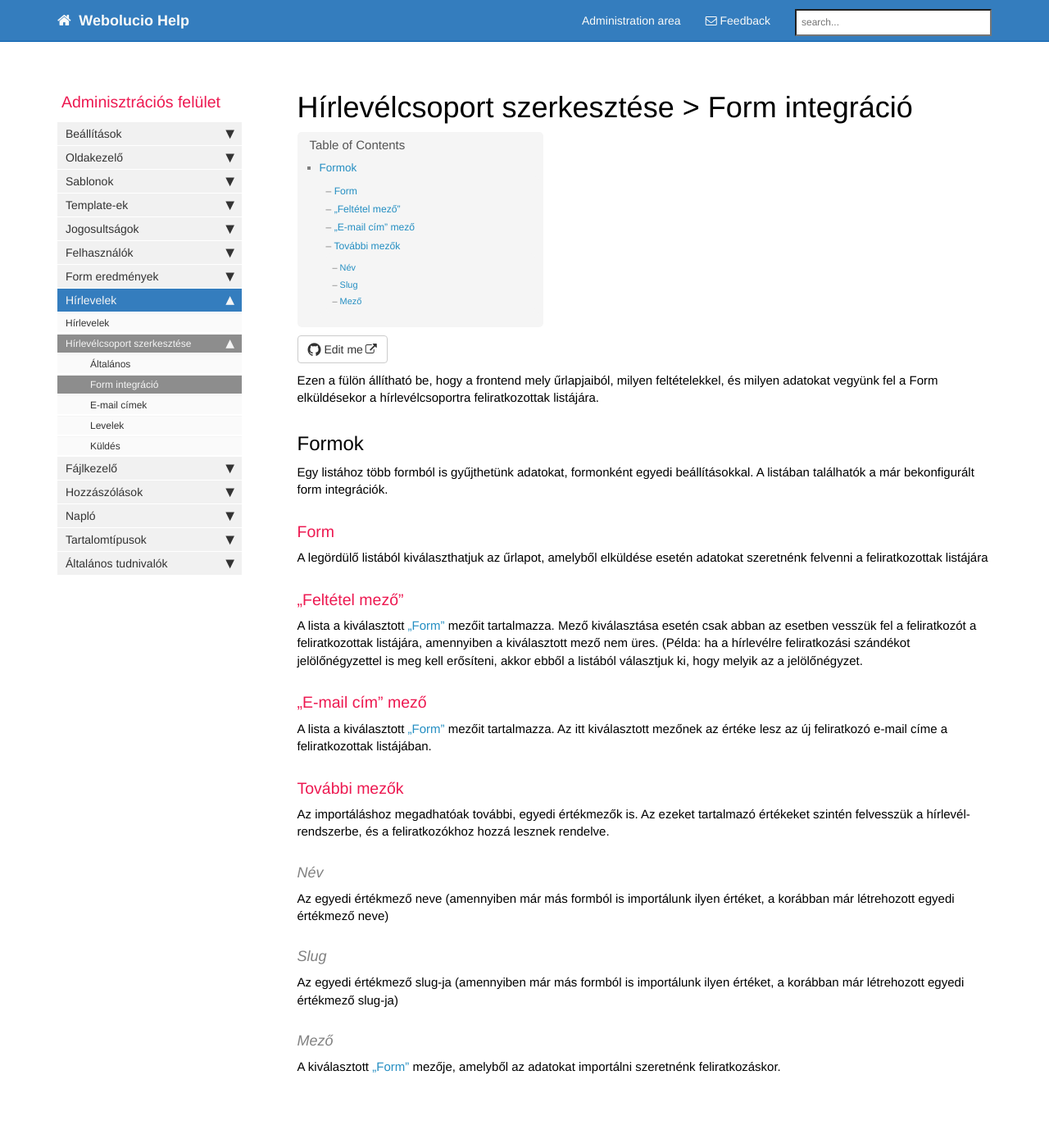
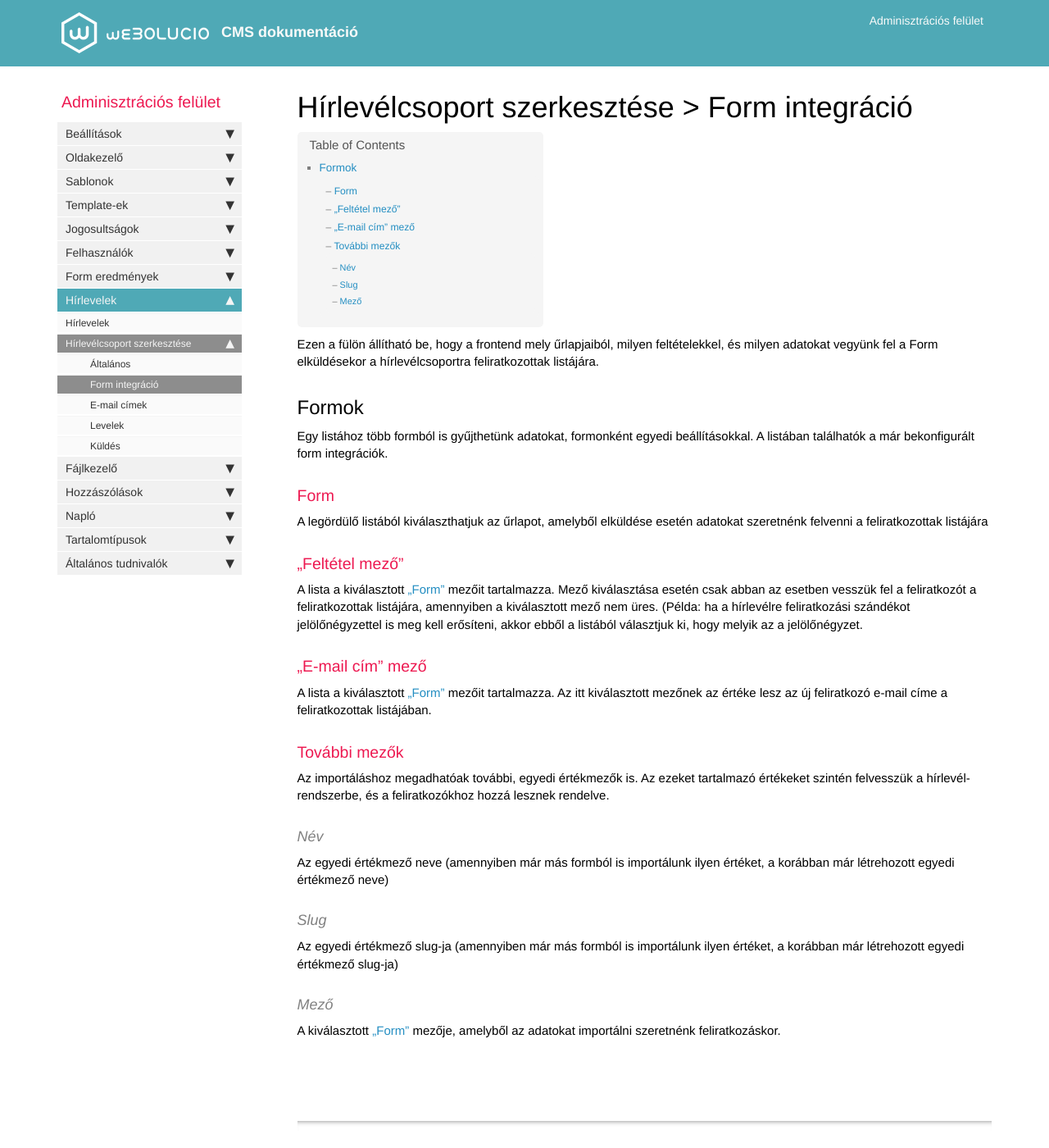
Before and after one commit to srggroup/webolucio.github.io, a Jekyll site: the page built from pages/cmsadmin/newsletters/cmsadmin_newsletters_form.md, in a window 1280 px wide and 1400 px high. Shown: the whole window at 82% size. Built offline with Jekyll 4.4.1, drawn with Linux system fonts in a browser that asks for light colours; nearby versions of some CDN libraries; comment, search, counter and statistics services are not loaded.

Commit message:
Small facelift

```diff
--- a/_config.yml
+++ b/_config.yml
@@ -3,16 +3,16 @@ repository: srggroup/srgcms2
 output: web
 # this property is useful for conditional filtering of content that is separate from the PDF.
 
-topnav_title: Webolucio Help
+topnav_title: CMS dokumentáció
 # this appears on the top navigation bar next to the home button
 
-site_title: Webolucio User Documentations
+site_title: Webolucio Felhasználói dokumentáció
 # this appears in the html browser tab for the site title (seen mostly by search engines, not users)
 
 company_name: SRG Group Kft.
 # this appears in the footer
 
-github_editme_path: srggroup/srgcms2
+#github_editme_path: srggroup/srgcms2
 # if you're using Github, provide the basepath to the branch you've created for reviews, following the sample here. if not, leave this value blank.
 
 # disqus_shortname: idrbwjekyll
@@ -34,7 +34,7 @@ feedback_subject_line: Webolucio Help
 feedback_email: dev@srg.hu
 # used as a contact email for the Feedback link in the top navigation bar
 
-# feedback_disable: true
+feedback_disable: true
 # if you uncomment the previous line, the Feedback link gets removed
 
 # feedback_text: "Need help?"
--- a/_data/topnav.yml
+++ b/_data/topnav.yml
@@ -3,5 +3,5 @@
 topnav:
 - title: Topnav
   items:
-    - title: Administration area
+    - title: Adminisztrációs felület
       url: /cmsadmin_index.html
--- a/_includes/head.html
+++ b/_includes/head.html
@@ -12,7 +12,7 @@
 <link rel="stylesheet" href="{{ "css/modern-business.css" }}">
 <link rel="stylesheet" href="{{ "css/lavish-bootstrap.css" }}">
 <link rel="stylesheet" href="{{ "css/customstyles.css" }}">
-<link rel="stylesheet" href="{{ "css/theme-blue.css" }}">
+<link rel="stylesheet" href="{{ "css/theme-webolucio.css" }}">
 
 <script src="https://cdnjs.cloudflare.com/ajax/libs/jquery/2.1.4/jquery.min.js"></script>
 <script src="https://cdnjs.cloudflare.com/ajax/libs/jquery-cookie/1.4.1/jquery.cookie.min.js"></script>
--- a/_includes/topnav.html
+++ b/_includes/topnav.html
@@ -8,7 +8,7 @@
                 <span class="icon-bar"></span>
                 <span class="icon-bar"></span>
             </button>
-            <a class="fa fa-home fa-lg navbar-brand" href="index.html">&nbsp;<span class="projectTitle"> {{site.topnav_title}}</span></a>
+            <a class="navbar-brand" href="index.html">&nbsp;<img src="/images/webolucio_logo_white.png"/>&nbsp;&nbsp;<span class="projectTitle"> {{site.topnav_title}}</span></a>
         </div>
         <div class="collapse navbar-collapse" id="bs-example-navbar-collapse-1">
             <ul class="nav navbar-nav navbar-right">
@@ -48,26 +48,26 @@
 			{% include feedback.html %}
 		{% endif %}
                 <!--comment out this block if you want to hide search-->
-                <li>
-                    <!--start search-->
-                    <div id="search-demo-container">
-                        <input type="text" id="search-input" placeholder="{{site.data.strings.search_placeholder_text}}">
-                        <ul id="results-container"></ul>
-                    </div>
-                    <script src="{{ "js/jekyll-search.js"}}" type="text/javascript"></script>
-                    <script type="text/javascript">
-                            SimpleJekyllSearch.init({
-                                searchInput: document.getElementById('search-input'),
-                                resultsContainer: document.getElementById('results-container'),
-                                dataSource: '{{ "search.json" }}',
-                                searchResultTemplate: '<li><a href="{url}" title="{{page.title | replace: "'", "\"}}">{title}</a></li>',
-                    noResultsText: '{{site.data.strings.search_no_results_text}}',
-                            limit: 10,
-                            fuzzy: true,
-                    })
-                    </script>
-                    <!--end search-->
-                </li>
+                <!--<li>-->
+                    <!--&lt;!&ndash;start search&ndash;&gt;-->
+                    <!--<div id="search-demo-container">-->
+                        <!--<input type="text" id="search-input" placeholder="{{site.data.strings.search_placeholder_text}}">-->
+                        <!--<ul id="results-container"></ul>-->
+                    <!--</div>-->
+                    <!--<script src="{{ "js/jekyll-search.js"}}" type="text/javascript"></script>-->
+                    <!--<script type="text/javascript">-->
+                            <!--SimpleJekyllSearch.init({-->
+                                <!--searchInput: document.getElementById('search-input'),-->
+                                <!--resultsContainer: document.getElementById('results-container'),-->
+                                <!--dataSource: '{{ "search.json" }}',-->
+                                <!--searchResultTemplate: '<li><a href="{url}" title="{{page.title | replace: "'", "\"}}">{title}</a></li>',-->
+                    <!--noResultsText: '{{site.data.strings.search_no_results_text}}',-->
+                            <!--limit: 10,-->
+                            <!--fuzzy: true,-->
+                    <!--})-->
+                    <!--</script>-->
+                    <!--&lt;!&ndash;end search&ndash;&gt;-->
+                <!--</li>-->
             </ul>
         </div>
         </div>
--- /dev/null
+++ b/css/theme-webolucio.css
@@ -0,0 +1,103 @@
+.summary {
+    color: #808080;
+    border-left: 5px solid #ED1951;
+    font-size:16px;
+}
+
+
+h3 {color: #ED1951; }
+h4 {color: #808080; }
+
+.nav-tabs > li.active > a, .nav-tabs > li.active > a:hover, .nav-tabs > li.active > a:focus {
+    background-color: #4fa9b6;
+    color: white;
+}
+
+.nav > li.active > a {
+    background-color: #4fa9b6;
+}
+
+.nav > li > a:hover {
+    background-color: #4fa9b6;
+}
+
+div.navbar-collapse .dropdown-menu > li > a:hover {
+    background-color: #4fa9b6;
+}
+
+.nav li.thirdlevel > a {
+    background-color: #FAFAFA !important;
+    color: #4fa9b6;
+    font-weight: bold;
+}
+
+a[data-toggle="tooltip"] {
+    color: #649345;
+    font-style: italic;
+    cursor: default;
+}
+
+.navbar-inverse {
+    background-color: #4fa9b6;
+    border-color: #4fa9b6;
+}
+
+.navbar-inverse .navbar-nav > .open > a, .navbar-inverse .navbar-nav > .open > a:hover, .navbar-inverse .navbar-nav > .open > a:focus {
+    color: #4fa9b6;
+}
+
+.navbar-inverse .navbar-nav > .open > a, .navbar-inverse .navbar-nav > .open > a:hover, .navbar-inverse .navbar-nav > .open > a:focus {
+    background-color: #4fa9b6;
+    color: #ffffff;
+}
+
+/* not sure if using this ...*/
+.navbar-inverse .navbar-collapse, .navbar-inverse .navbar-form {
+    border-color: #4fa9b6 !important;
+}
+
+.btn-primary {
+    color: #ffffff;
+    background-color: #4fa9b6;
+    border-color: #4fa9b6;
+}
+
+.navbar-inverse .navbar-nav > .active > a, .navbar-inverse .navbar-nav > .active > a:hover, .navbar-inverse .navbar-nav > .active > a:focus {
+    background-color: #4fa9b6;
+}
+
+.btn-primary:hover,
+.btn-primary:focus,
+.btn-primary:active,
+.btn-primary.active,
+.open .dropdown-toggle.btn-primary {
+    background-color: #4fa9b6;
+    border-color: #4fa9b6;
+}
+
+.printTitle {
+    color: #4fa9b6 !important;
+}
+
+body.print h1 {color: #4fa9b6 !important; font-size:28px !important;}
+body.print h2 {color: #595959 !important; font-size:20px !important;}
+body.print h3 {color: #E50E51 !important; font-size:14px !important;}
+body.print h4 {color: #4fa9b6 !important; font-size:14px; font-style: italic !important;}
+
+.anchorjs-link:hover {
+    color: #4fa9b6;
+}
+
+div.sidebarTitle {
+    color: #4fa9b6;
+}
+
+li.sidebarTitle {
+    margin-top:40px;
+    font-weight:normal;
+    font-size:130%;
+    color: #ED1951;
+    margin-bottom:10px;
+    margin-left: 5px;
+
+}
```
Also changed, not shown: images/company_logo.png, images/company_logo_big.png, images/webolucio_logo_white.png (added).
